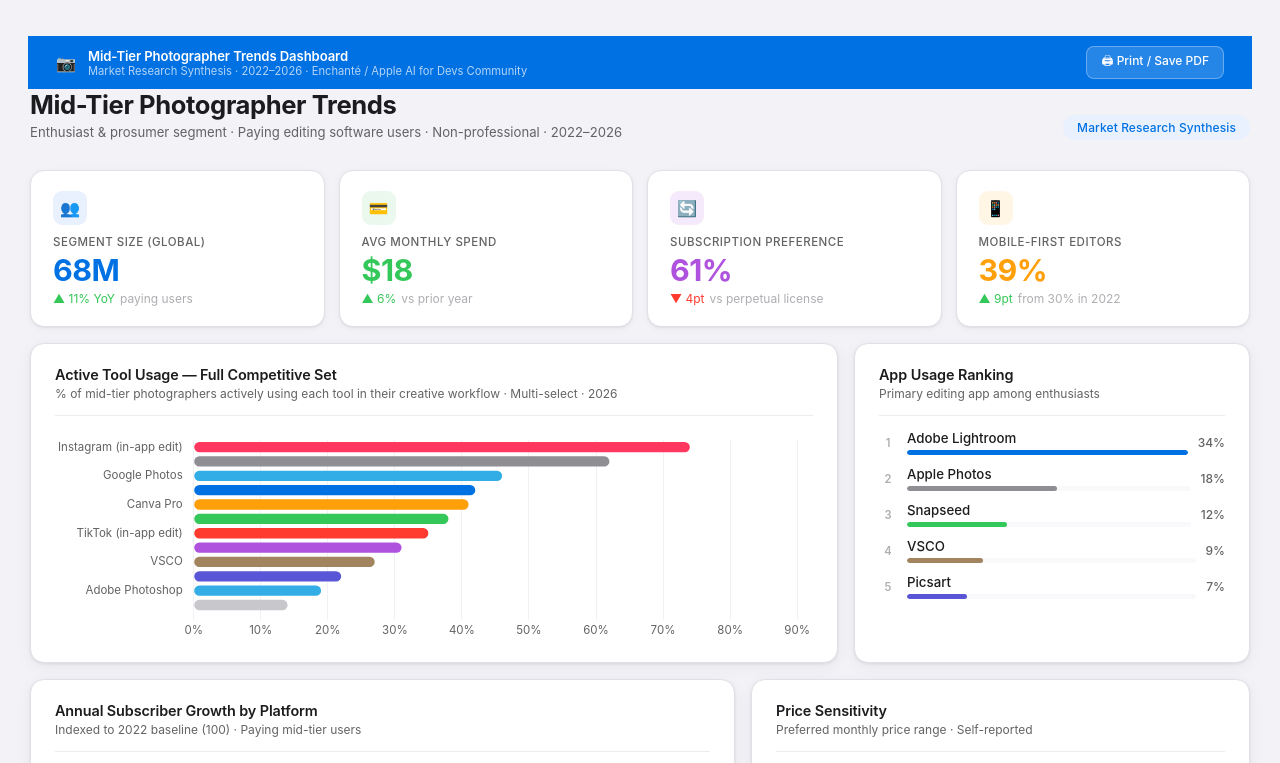
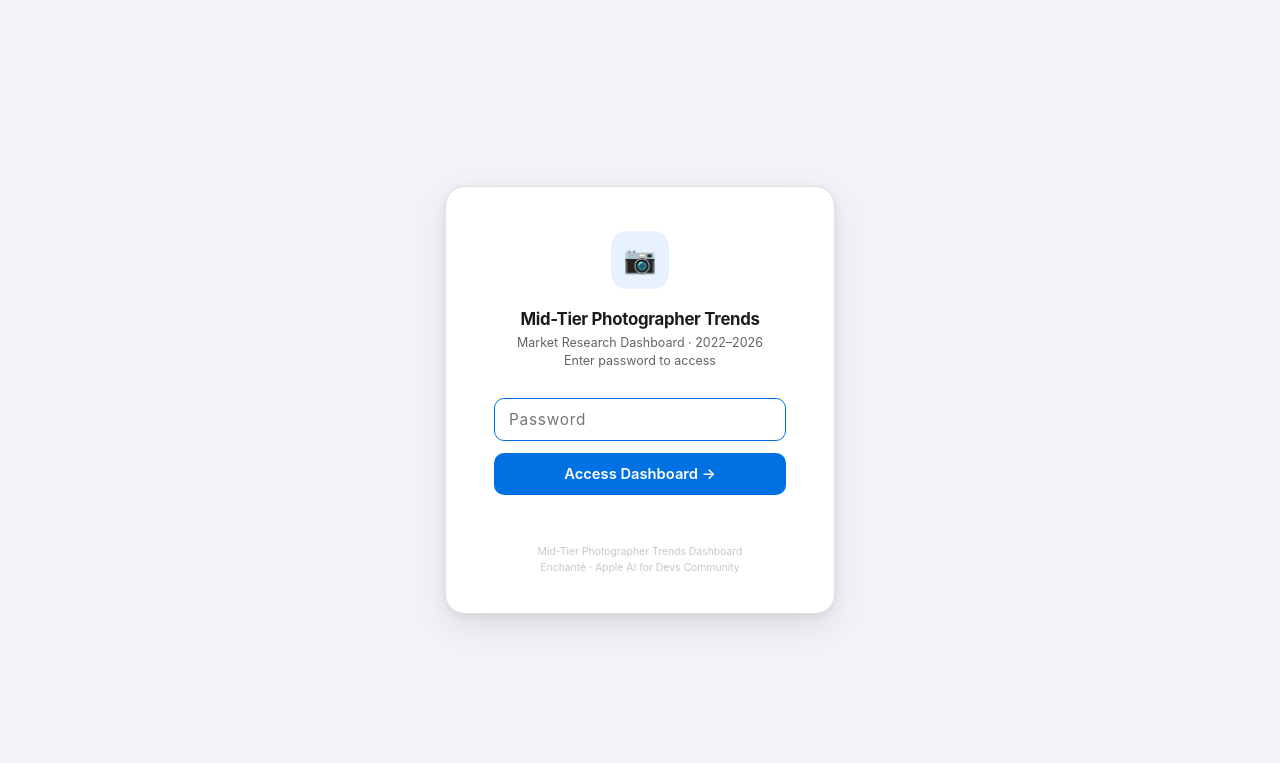
Before and after one commit to wiegandchris/photographer-trends, a plain HTML site: page index.html in a window 1280 px wide. Shown: the top 763 px of the page. Drawn offline with Linux system fonts and the light colour scheme.

Commit message:
🔒 Add password protection + redeploy

```diff
--- a/index.html
+++ b/index.html
@@ -4,10 +4,11 @@
 <meta charset="UTF-8" />
 <meta name="viewport" content="width=device-width, initial-scale=1.0" />
 
-  <meta name="description" content="Mid-Tier Photographer Trends: 68M segment analysis, competitive landscape, marketing strategies, and product opportunity. 2022–2026.">
+  <meta name="description" content="Mid-Tier Photographer Trends: 68M segment analysis, competitive landscape, marketing strategies, and product opportunity. 2022-2026.">
   <meta property="og:title" content="Mid-Tier Photographer Trends Dashboard">
   <meta property="og:description" content="Market research synthesis: competitive analysis, marketing strategies, and opportunity mapping.">
   <meta property="og:type" content="website">
+  <meta name="robots" content="noindex, nofollow">
   <title>Mid-Tier Photographer Trends Dashboard</title>
 <script>/**
  * Skipped minification because the original files appears to be already minified.
@@ -580,20 +581,132 @@
     .col-8, .col-7, .col-6, .col-5, .col-4 { grid-column: span 12; }
   }
 </style>
+
+<style id="ph-gate-style">
+  #ph-gate {
+    position: fixed; inset: 0; z-index: 99999;
+    background: #f2f2f7;
+    display: flex; align-items: center; justify-content: center;
+    font-family: -apple-system, "SF Pro Display", "Helvetica Neue", sans-serif;
+    -webkit-font-smoothing: antialiased;
+    transition: opacity 0.25s ease;
+  }
+  #ph-gate.unlocking { opacity: 0; pointer-events: none; }
+  .ph-card {
+    background: #fff;
+    border: 1px solid #e0e0e8;
+    border-radius: 20px;
+    box-shadow: 0 2px 8px rgba(0,0,0,.06), 0 12px 32px rgba(0,0,0,.09);
+    padding: 44px 48px 38px;
+    width: 100%; max-width: 390px;
+    display: flex; flex-direction: column; align-items: center;
+  }
+  .ph-icon {
+    width: 58px; height: 58px; border-radius: 16px;
+    background: #e8f1fd;
+    display: flex; align-items: center; justify-content: center;
+    font-size: 1.65rem; margin-bottom: 20px;
+  }
+  .ph-title {
+    font-size: 1.05rem; font-weight: 700; color: #1c1c1e;
+    text-align: center; letter-spacing: -0.3px; margin-bottom: 5px;
+  }
+  .ph-sub {
+    font-size: 0.78rem; color: #636366;
+    text-align: center; line-height: 1.45; margin-bottom: 28px;
+  }
+  .ph-input {
+    width: 100%; padding: 11px 14px;
+    border: 1.5px solid #e0e0e8; border-radius: 10px;
+    font-size: 0.96rem; font-family: inherit; color: #1c1c1e;
+    background: #fafafa; outline: none;
+    transition: border-color 0.15s, background 0.15s;
+    box-sizing: border-box; margin-bottom: 12px;
+    letter-spacing: 0.05em;
+  }
+  .ph-input:focus  { border-color: #0071e3; background: #fff; }
+  .ph-input.shake  { animation: ph-shake 0.4s ease; border-color: #ff3b30; }
+  @keyframes ph-shake {
+    0%,100%{transform:translateX(0)}
+    20%    {transform:translateX(-6px)}
+    40%    {transform:translateX(6px)}
+    60%    {transform:translateX(-4px)}
+    80%    {transform:translateX(4px)}
+  }
+  .ph-btn {
+    width: 100%; padding: 12px;
+    background: #0071e3; color: #fff;
+    border: none; border-radius: 10px;
+    font-size: 0.92rem; font-weight: 600; font-family: inherit;
+    cursor: pointer; transition: background 0.15s; margin-bottom: 10px;
+  }
+  .ph-btn:hover  { background: #0077ee; }
+  .ph-btn:active { background: #005bbf; }
+  .ph-err {
+    font-size: 0.74rem; color: #ff3b30;
+    text-align: center; min-height: 17px;
+  }
+  .ph-footer {
+    margin-top: 22px;
+    font-size: 0.65rem; color: #c7c7cc; text-align: center; line-height: 1.5;
+  }
+</style>
 </head>
-<div style="background:#0071e3;padding:10px 28px;display:flex;align-items:center;justify-content:space-between;flex-wrap:wrap;gap:8px;font-family:-apple-system,'SF Pro Text',sans-serif;">
-  <div style="display:flex;align-items:center;gap:12px;">
-    <span style="font-size:1rem;">📷</span>
-    <div>
-      <div style="color:#fff;font-size:0.82rem;font-weight:600;letter-spacing:-0.1px;">Mid-Tier Photographer Trends Dashboard</div>
-      <div style="color:rgba(255,255,255,0.7);font-size:0.7rem;">Market Research Synthesis · 2022–2026 · Enchanté / Apple AI for Devs Community</div>
-    </div>
-  </div>
-  <div style="display:flex;gap:8px;">
-    <button onclick="window.print()" style="background:rgba(255,255,255,0.15);border:1px solid rgba(255,255,255,0.3);color:#fff;padding:5px 14px;border-radius:8px;cursor:pointer;font-size:0.75rem;font-family:inherit;font-weight:500;">🖨 Print / Save PDF</button>
+<body>
+<div id="ph-gate">
+  <div class="ph-card">
+    <div class="ph-icon">📷</div>
+    <div class="ph-title">Mid-Tier Photographer Trends</div>
+    <div class="ph-sub">Market Research Dashboard · 2022–2026<br>Enter password to access</div>
+    <input id="ph-pwd" class="ph-input" type="password" placeholder="Password"
+           autocomplete="current-password" aria-label="Dashboard password">
+    <button class="ph-btn" id="ph-btn">Access Dashboard →</button>
+    <div class="ph-err" id="ph-err" aria-live="polite"></div>
+    <div class="ph-footer">Mid-Tier Photographer Trends Dashboard<br>Enchanté · Apple AI for Devs Community</div>
   </div>
 </div>
-<body>
+<script>
+(function() {
+  var HASH = 'e7cf3ef4f17c3999a94f2c6f612e8a888e5b1026878e4e19398b23bd38ec221a';
+  var KEY  = 'ph-dash-auth';
+  var gate = document.getElementById('ph-gate');
+
+  if (sessionStorage.getItem(KEY) === '1') { gate.style.display = 'none'; return; }
+
+  async function hashPwd(p) {
+    var buf = await crypto.subtle.digest('SHA-256', new TextEncoder().encode(p));
+    return Array.from(new Uint8Array(buf)).map(function(b){return b.toString(16).padStart(2,'0')}).join('');
+  }
+
+  function attempt() {
+    var pwd = document.getElementById('ph-pwd').value;
+    var inp = document.getElementById('ph-pwd');
+    var err = document.getElementById('ph-err');
+    if (!pwd) { inp.focus(); return; }
+    hashPwd(pwd).then(function(h) {
+      if (h === HASH) {
+        sessionStorage.setItem(KEY, '1');
+        gate.classList.add('unlocking');
+        setTimeout(function() { gate.style.display = 'none'; }, 280);
+      } else {
+        err.textContent = 'Incorrect password — please try again.';
+        inp.classList.add('shake');
+        inp.value = '';
+        setTimeout(function() { inp.classList.remove('shake'); err.textContent = ''; }, 1400);
+        inp.focus();
+      }
+    });
+  }
+
+  document.getElementById('ph-btn').addEventListener('click', attempt);
+  document.getElementById('ph-pwd').addEventListener('keydown', function(e) {
+    if (e.key === 'Enter') attempt();
+  });
+  window.addEventListener('DOMContentLoaded', function() { inp.focus(); });
+  document.getElementById('ph-pwd').focus();
+})();
+</script>
+
 
 <header>
   <div class="header-left">
```
